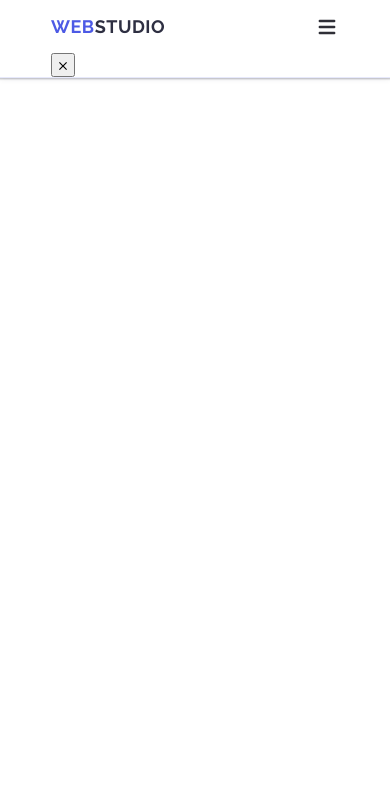
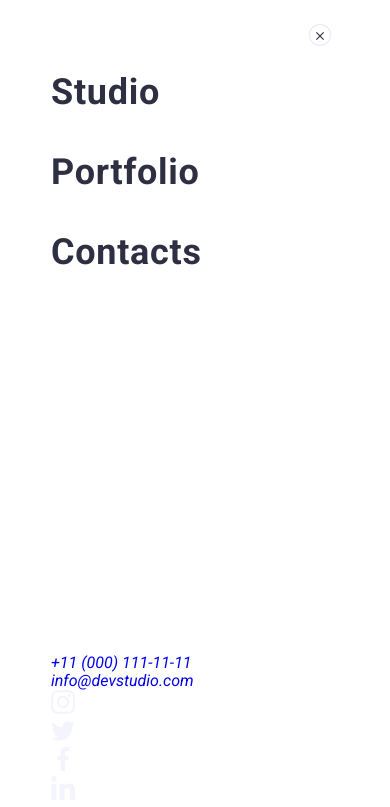
Before and after one commit to innakatraha/goit-markup-hw-06, a plain HTML site: page index.html in a window 390 px wide. Drawn offline with nearby package versions, Linux system fonts and the light colour scheme.

Commit message:
update css

```diff
--- a/css/styles.css
+++ b/css/styles.css
@@ -204,3 +204,65 @@ img {
   }
 }
 /* #endregion HEADER */
+/* #region MOBILE MENU */
+.mobile-menu {
+  position: fixed;
+  top: 0;
+  left: 0;
+  width: 100%;
+  height: 100%;
+  background-color: #ffffff;
+  opacity: 0;
+  visibility: hidden;
+  pointer-events: none;
+  transition: opacity 250ms cubic-bezier(0.4, 0, 0.2, 1),
+    visibility 250ms cubic-bezier(0.4, 0, 0.2, 1);
+}
+.mobile-menu.is-open {
+  opacity: 1;
+  visibility: visible;
+  pointer-events: auto;
+}
+@media screen and (min-width: 768px) {
+  .mobile-menu {
+    display: none;
+  }
+}
+.mobile-container-menu {
+  position: relative;
+  padding-top: 72px;
+  padding-bottom: 40px;
+  display: flex;
+  flex-direction: column;
+  height: 100%;
+}
+.mobile-menu-close {
+  position: absolute;
+  top: 24px;
+  right: 24px;
+}
+.nav-mobile {
+  margin-bottom: auto;
+}
+.mobile-menu-close {
+  border-radius: 100%;
+  fill: #2e2f42;
+  background-color: transparent;
+  border: solid 1px #e7e9fc;
+}
+.list-mobile {
+  display: flex;
+  flex-direction: column;
+  gap: 40px;
+}
+.link-mobile {
+  font-weight: 700;
+  font-size: 36px;
+  line-height: 1.11111;
+  letter-spacing: 0.02em;
+  color: #2e2f42;
+}
+/* .link-mobile:first-child {
+  color: #404bbf;
+} */
+/* #endregion MOBILE MENU */
--- a/index.html
+++ b/index.html
@@ -65,13 +65,62 @@
           </svg>
         </button>
       </div>
-      <div class="mobile-menu">
+      <div class="mobile-menu is-open">
         <div class="mobile-container-menu container">
           <button class="mobile-menu-close">
             <svg class="mobile-icon" height="8" width="8">
               <use href="./images/icons.svg#icon-close"></use>
             </svg>
           </button>
+          <nav class="nav-mobile">
+            <ul class="list-mobile">
+              <li class="item-mobile">
+                <a href="" class="link-mobile">Studio</a>
+              </li>
+              <li class="item-mobile">
+                <a href="" class="link-mobile">Portfolio</a>
+              </li>
+              <li class="item-mobile">
+                <a href="" class="link-mobile">Contacts</a>
+              </li>
+            </ul>
+          </nav>
+          <address class="address-mobile">
+            <ul class="list-address-mobile">
+              <li class="item-address-mobile">
+                <a href="mailto:info@devstudio.com" class="link-address-mobile"
+                  >+11 (000) 111-11-11</a
+                >
+              </li>
+              <li class="item-address-mobile">
+                <a href="tel:+110001111111" class="link-address-mobile"
+                  >info@devstudio.com</a
+                >
+              </li>
+            </ul>
+          </address>
+          <ul class="mobile-social-list">
+            <li class="mobile-social-item">
+              <svg class="mobile-social-icon" width="24" height="24">
+                <use href="./images/icons.svg#icon-instagram"></use>
+              </svg>
+            </li>
+            <li class="mobile-social-item">
+              <svg class="mobile-social-icon" width="24" height="24">
+                <use href="./images/icons.svg#icon-twitter"></use>
+              </svg>
+            </li>
+            <li class="mobile-social-item">
+              <svg class="mobile-social-icon" width="24" height="24">
+                <use href="./images/icons.svg#icon-facebook"></use>
+              </svg>
+            </li>
+            <li class="mobile-social-item">
+              <svg class="mobile-social-icon" width="24" height="24">
+                <use href="./images/icons.svg#icon-linkedin"></use>
+              </svg>
+            </li>
+          </ul>
         </div>
       </div>
     </header>
```
